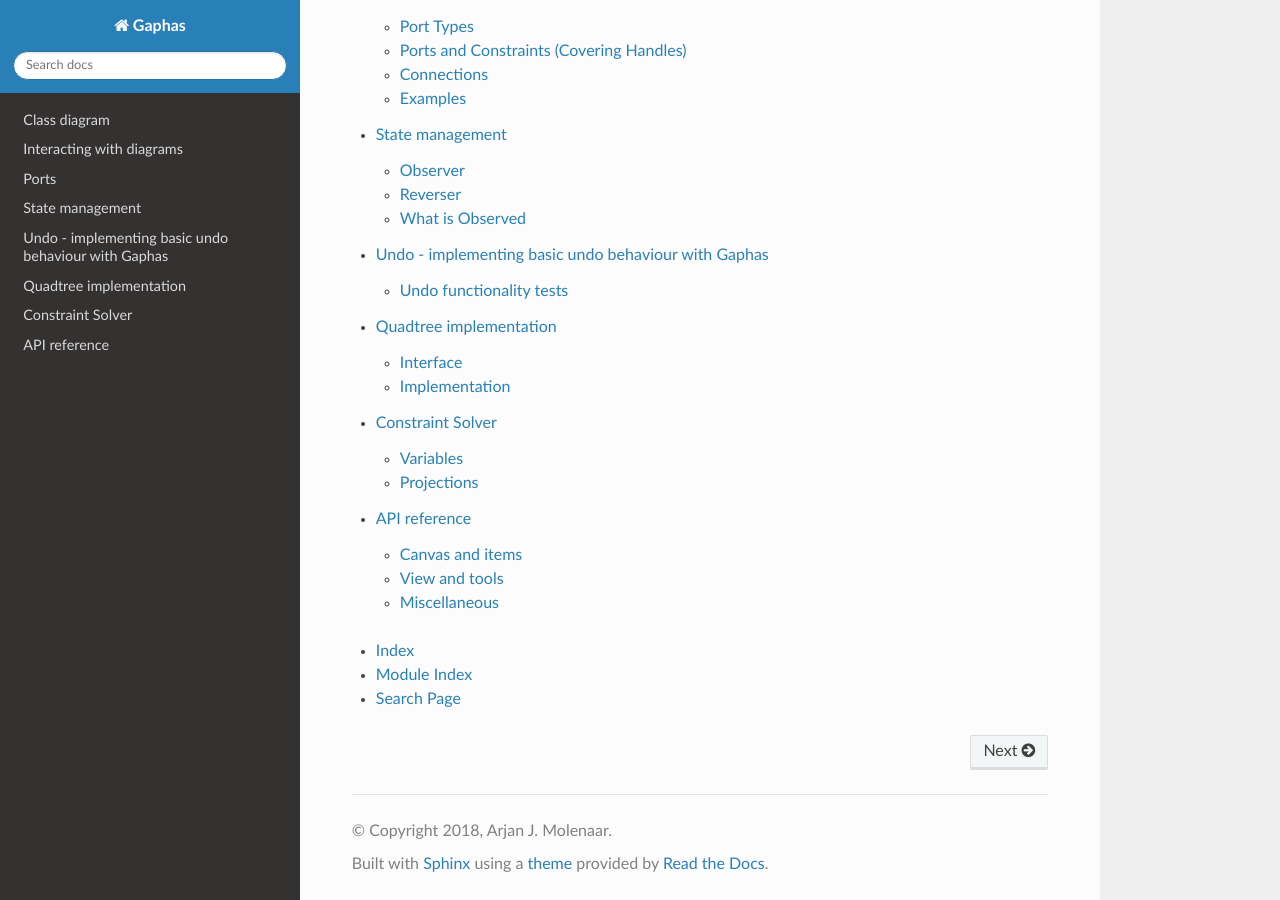
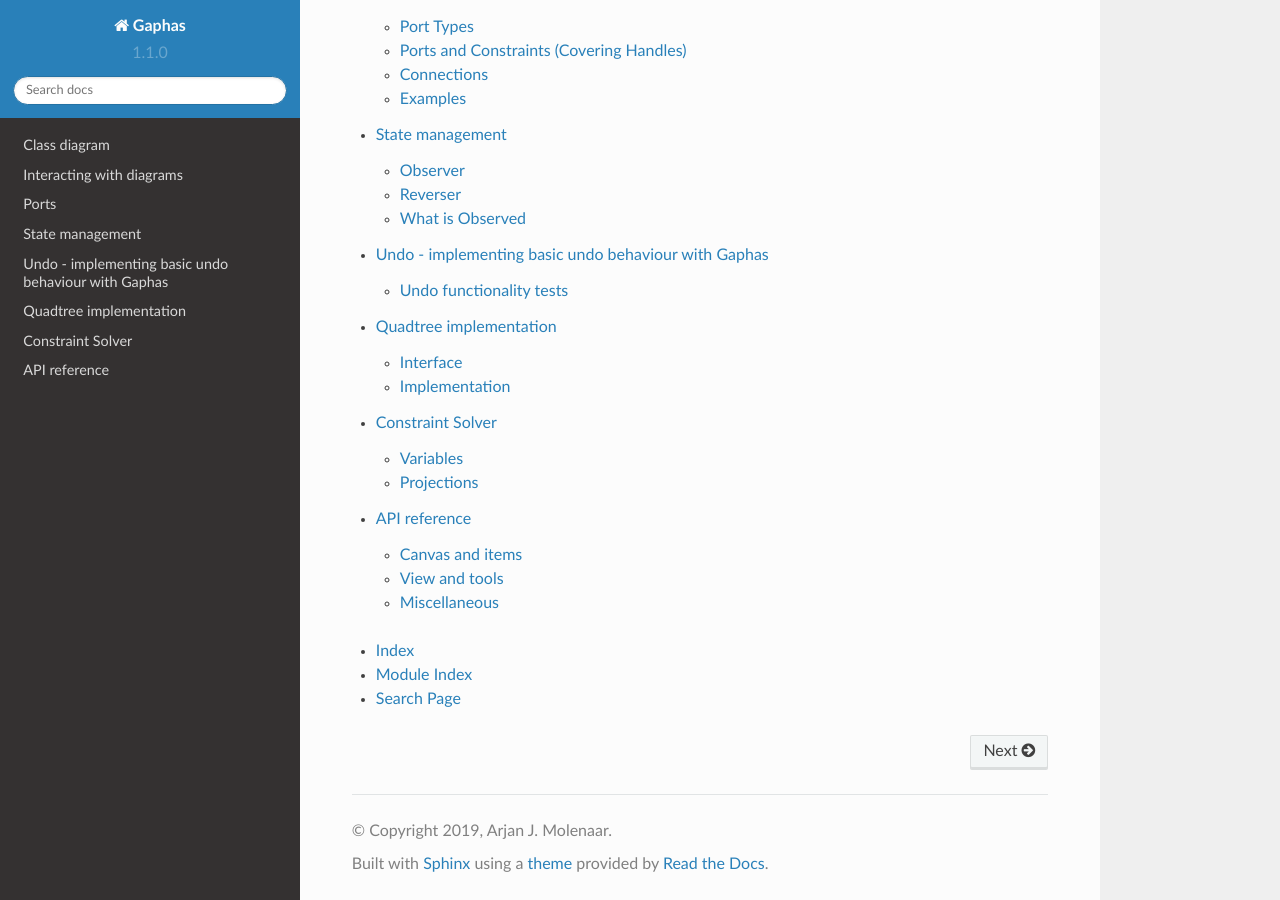
Before and after one commit to gaphor/gaphas, a Sphinx documentation site: the page built from docs/index.rst, in a window 1280 px wide and 900 px high, scrolled down 962 px. Built offline with Sphinx 7.4.7 and the Read the Docs theme 2.0.0, drawn with Linux system fonts in a browser that asks for light colours; the version number is read from the project's files by our own code; some of the changed lines change nothing that is shown.

Commit message:
Automatically get docs version from pyproject.toml, bump copyright year
Signed-off-by: Dan Yeaw <dan@yeaw.me>

```diff
--- a/docs/conf.py
+++ b/docs/conf.py
@@ -15,18 +15,22 @@
 # import os
 # import sys
 # sys.path.insert(0, os.path.abspath('.'))
+from pathlib import Path
 
+from tomlkit import parse
 
 # -- Project information -----------------------------------------------------
 
 project = "Gaphas"
-copyright = "2018, Arjan J. Molenaar"
+copyright = "2019, Arjan J. Molenaar"
 author = "Arjan J. Molenaar"
 
 # The short X.Y version
 version = ""
 # The full version, including alpha/beta/rc tags
-release = "1.0.0"
+project_dir = Path(__file__).resolve().parent.parent
+f = project_dir.joinpath("pyproject.toml")
+release = str(parse(f.read_text())["tool"]["poetry"]["version"])
 
 
 # -- General configuration ---------------------------------------------------
```
Also changed, not shown: docs/requirements.txt (+6 -2 lines).
